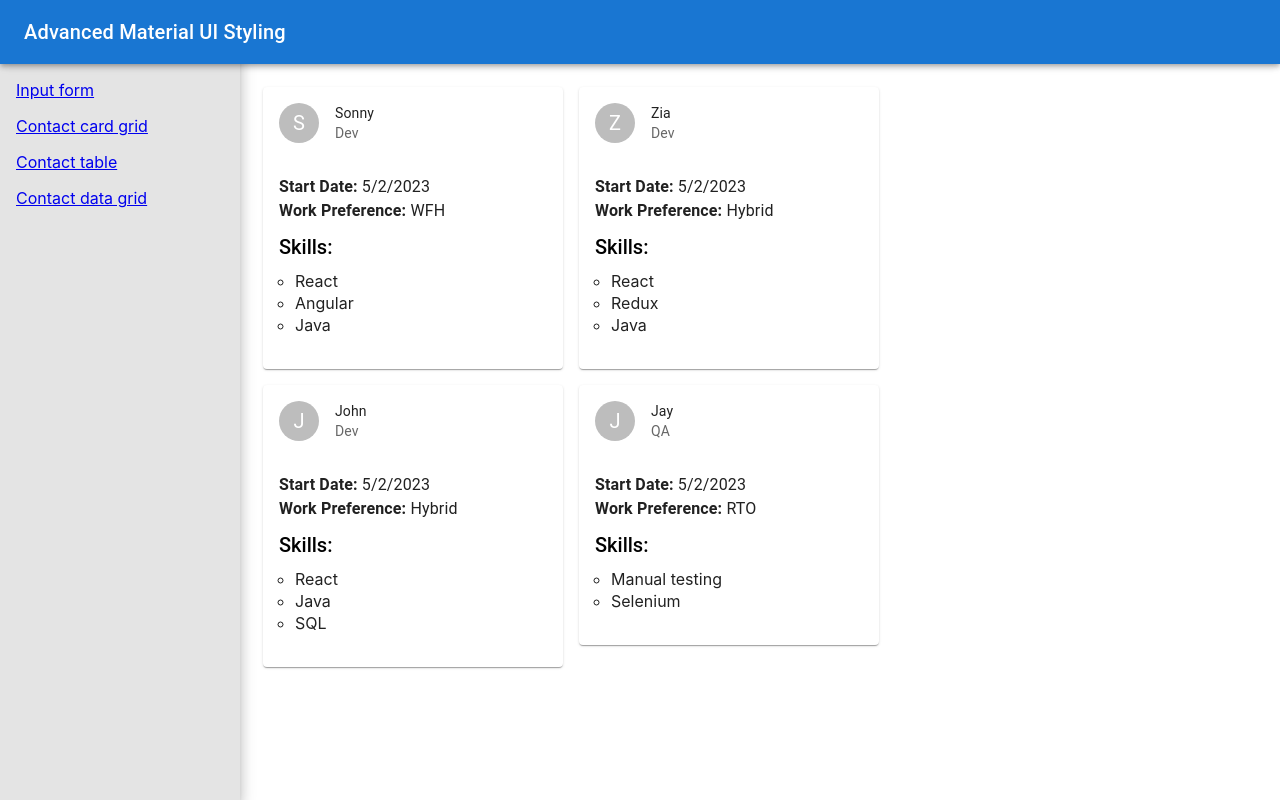
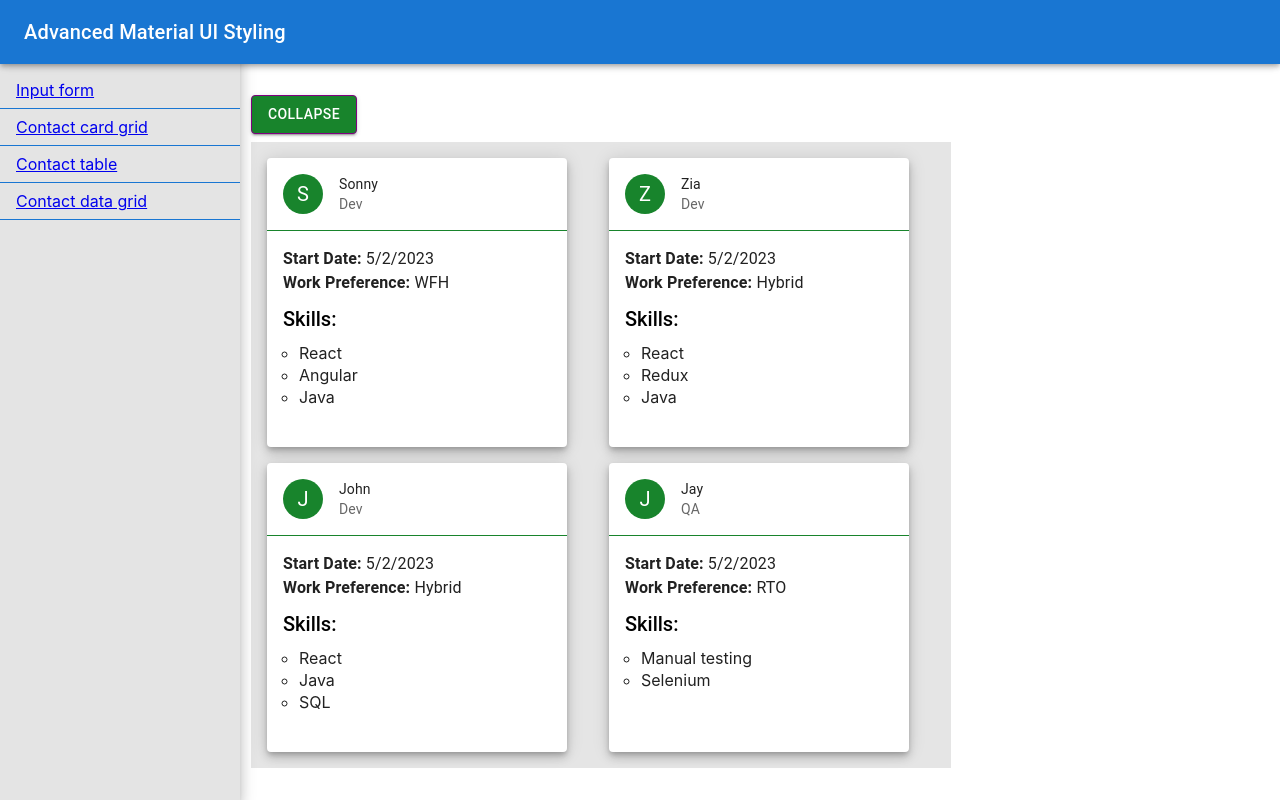
Before and after one commit to elchinovzla/beautiful-mui-app, a React (Create React App) app: page /grid in a window 1280 px wide. Built offline with nearby package versions, Linux system fonts and the light colour scheme; the HTML template or start-up script is replaced by a standard one.

Commit message:
Update styles

```diff
--- a/src/Components/Form/BeautifulTextField.tsx
+++ b/src/Components/Form/BeautifulTextField.tsx
@@ -12,6 +12,7 @@
       sx={{
         minWidth: MIN_WIDTH,
         marginRight: 2,
+        marginBottom: { xs: 2, md: 0 },
         zIndex: "drawer",
         // "& .MuiInputBase-root": { height: 80 },
         "& .MuiOutlinedInput-root.Mui-focused": {
--- a/src/Components/Form/ContactForm.tsx
+++ b/src/Components/Form/ContactForm.tsx
@@ -4,7 +4,6 @@
   Button,
   Checkbox,
   Dialog,
-  FormControl,
   ListItemText,
   MenuItem,
   Paper,
@@ -159,7 +158,6 @@
         }}
       >
         <form>
-          <FormControl>
           <StyledFormGroup row paddingtop={10}>
             <BeautifulTextField
               value={formValues.name}
@@ -194,7 +192,11 @@
               preference={formValues.preference}
               handleRadioChange={handleRadioChange}
             />
-              <Stack>
+            <Stack
+              justifyContent="space-around"
+              alignItems="center"
+              sx={{ minWidth: MIN_WIDTH }}
+            >
               <Button
                 variant="contained"
                 sx={{ height: 56, width: 100 }}
@@ -211,7 +213,6 @@
               </Button>
             </Stack>
           </StyledFormGroup>
-          </FormControl>
         </form>
       </Paper>
       <Dialog open={alertOpen} onClose={handleAlertClick}>
--- a/src/Components/Form/SkillSelect.tsx
+++ b/src/Components/Form/SkillSelect.tsx
@@ -25,7 +25,11 @@
       {...props}
       id="skill-select"
       renderValue={(select: string[]) => select.join(", ")}
-      sx={{ minWidth: MIN_WIDTH, marginRight: 2 }}
+      sx={{
+        minWidth: MIN_WIDTH,
+        marginRight: 2,
+        marginBottom: { xs: 2, md: 0 },
+      }}
       multiple
       MenuProps={{
         PaperProps: {
--- a/src/Components/Grid/ContactCardGrid.tsx
+++ b/src/Components/Grid/ContactCardGrid.tsx
@@ -1,52 +1,133 @@
-import React from "react"
-import { Avatar, Card, CardContent, CardHeader, Grid, List, ListSubheader, Typography } from "@mui/material";
+import {
+  Avatar,
+  Box,
+  Button,
+  Card,
+  CardContent,
+  CardHeader,
+  Collapse,
+  Grid,
+  List,
+  ListSubheader,
+  Typography,
+} from "@mui/material";
+import { useState } from "react";
 import { contactData } from "../../Data/ContactData";
 
+const contactILHeight = 24;
+let maxSkills = 1;
+
 const ContactCardGrid = () => {
+  const [open, setOpen] = useState(true);
+  const gridAlignProps = open
+    ? {}
+    : {
+        display: "flex",
+        justifyContent: "flex-end",
+        alignItems: "flex-end",
+      };
+
   return (
-        <Grid container spacing={2} sx={{width: 700}}>
-            {
-                contactData.map((contact) => {
+    <Box m={1}>
+      <Button
+        sx={{ marginBottom: 3 }}
+        variant="contained"
+        onClick={() => setOpen(!open)}
+      >
+        Collapse
+      </Button>
+      <Grid
+        container
+        spacing={2}
+        sx={{
+          width: 700,
+          backgroundColor: "grid.main",
+          marginLeft: 0,
+          paddingRight: 2,
+          paddingBottom: 2,
+        }}
+      >
+        {contactData.map((contact) => {
+          maxSkills =
+            (contact.skills?.length || 0) > maxSkills
+              ? contact.skills?.length || 0
+              : maxSkills;
           return (
-                        <Grid item key={contact.name}>
-                            <Card sx={{width: 300}}>
+            <Grid
+              item
+              key={contact.name}
+              xs={open ? 6 : 12}
+              sx={{ ...gridAlignProps, minHeight: 100 }}
+            >
+              <Card sx={{ width: 300, boxShadow: 6 }}>
                 <CardHeader
                   title={contact.name}
                   subheader={contact.role}
+                  sx={{
+                    borderBottom: "1px solid",
+                    borderBottomColor: "primary.main",
+                  }}
                   avatar={
-                                        <Avatar>{contact.name?.substring(0,1).toUpperCase()}</Avatar>
+                    <Avatar sx={{ backgroundColor: "primary.main" }}>
+                      {contact.name?.substring(0, 1).toUpperCase()}
+                    </Avatar>
                   }
                 />
-                                <CardContent>
+                <Collapse
+                  in={open}
+                  // timeout={2000} orientation="horizontal"
+                >
+                  <CardContent
+                    sx={{ height: 104 + maxSkills * contactILHeight }}
+                  >
                     <Typography>
-                                        <b>Start Date: </b>{contact.startDate}
+                      <b>Start Date: </b>
+                      {contact.startDate}
                     </Typography>
                     <Typography>
-                                        <b>Work Preference: </b>{contact.preference}
+                      <b>Work Preference: </b>
+                      {contact.preference}
                     </Typography>
                     <List
-                                        sx={{listStyle:'list-item', listStyleType:'circle', paddingLeft: 2}}
+                      sx={{
+                        listStyle: "list-item",
+                        listStyleType: "circle",
+                        paddingLeft: 2,
+                      }}
                       subheader={
                         <ListSubheader
-                                            sx={{right: 16, position: 'inherit', fontSize: '1.25rem', color: 'black', paddingLeft: 0}}>
+                          sx={{
+                            right: 16,
+                            position: "inherit",
+                            fontSize: "1.25rem",
+                            color: "black",
+                            paddingLeft: 0,
+                          }}
+                        >
                           Skills:
                         </ListSubheader>
                       }
                     >
-                                        {
-                                            contact.skills.map((skill) => {
-                                                return <li key={contact.name + skill} style={{paddingBottom: '2px'}}>{skill}</li>
-                                            })
-                                        }
+                      {contact.skills.map((skill) => {
+                        return (
+                          <li
+                            key={contact.name + skill}
+                            style={{ paddingBottom: "2px" }}
+                          >
+                            {skill}
+                          </li>
+                        );
+                      })}
                     </List>
                   </CardContent>
+                </Collapse>
               </Card>
             </Grid>
-                    )
-                })
-            }
+          );
+        })}
       </Grid>
-    )
-}
+    </Box>
+  );
+};
 
 export default ContactCardGrid;
--- a/src/Components/Scaffold/NavDrawer.tsx
+++ b/src/Components/Scaffold/NavDrawer.tsx
@@ -1,12 +1,16 @@
+import MenuIcon from "@mui/icons-material/Menu";
 import {
   AppBar,
   Drawer,
+  IconButton,
   List,
   ListItem,
   Toolbar,
   Typography,
+  useMediaQuery,
 } from "@mui/material";
 import { Theme, ThemeProvider, useTheme } from "@mui/material/styles";
+import { useEffect, useState } from "react";
 import { BrowserRouter, Link, Route, Routes } from "react-router-dom";
 import { BeautifulTheme } from "../../Theme/BeautifulTheme";
 import ContactDataGrid from "../DataGrid/ContactDataGrid";
@@ -14,31 +18,46 @@
 import ContactCardGrid from "../Grid/ContactCardGrid";
 import ContactTable from "../Table/ContactTable";
 
-const themedStyles = (theme: Theme) => {
+const drawerWidth = 240;
+const transitionDuration = 1000;
+
+const themedStyles = (theme: Theme, responsiveDrawerWidth: number | string) => {
   return {
     appBar: {
       zIndex: theme.zIndex.drawer + 1,
     },
-  };
-};
-const drawerWidth = 240;
-const simpleStyles = {
     drawer: {
-    width: drawerWidth,
+      width: responsiveDrawerWidth,
       "& .MuiBackdrop-root": {
         display: "none",
       },
     },
     drawerPaper: {
-    width: drawerWidth,
+      width: responsiveDrawerWidth,
       backgroundColor: "rgba(120,120,120,0.2)",
     },
     content: {
-    marginLeft: drawerWidth + 20,
+      marginLeft: 0,
       marginTop: 20,
       padding: 3,
       maxWidth: 720,
+      minWidth: 375,
+      transition: theme.transitions.create("margin", {
+        easing: theme.transitions.easing.easeOut,
+        duration: transitionDuration,
+      }),
     },
+    menuIcon: {
+      marginRight: 2,
+    },
+    contentShift: {
+      marginLeft: responsiveDrawerWidth,
+      transition: theme.transitions.create("margin", {
+        easing: theme.transitions.easing.easeOut,
+        duration: transitionDuration,
+      }),
+    },
+  };
 };
 
 export default function NavDrawer() {
@@ -49,11 +68,31 @@
     { text: "Contact data grid", route: "/datagrid" },
   ];
   const theme = useTheme();
+  const greaterThan375 = useMediaQuery("(min-width: 376px)");
+  const [open, setOpen] = useState(greaterThan375);
+  const responsiveDrawerWidth = greaterThan375 ? drawerWidth : "100%";
+  const customStyle = themedStyles(theme, responsiveDrawerWidth);
+
+  useEffect(() => {
+    setOpen(greaterThan375);
+  }, [greaterThan375]);
+
   return (
     <BrowserRouter>
       <div>
-        <AppBar position="fixed" sx={themedStyles(theme).appBar}>
+        <AppBar position="fixed" sx={customStyle.appBar}>
           <Toolbar>
+            <IconButton
+              color="inherit"
+              edge="start"
+              onClick={() => setOpen(!open)}
+              sx={{
+                ...customStyle.menuIcon,
+                display: greaterThan375 ? "none" : "",
+              }}
+            >
+              <MenuIcon />
+            </IconButton>
             <Typography variant="h6" noWrap>
               Advanced Material UI Styling
             </Typography>
@@ -62,23 +101,38 @@
         <Drawer
           disableEnforceFocus
           variant="temporary"
-          open={true}
-          sx={simpleStyles.drawer}
+          open={open}
+          sx={customStyle.drawer}
           PaperProps={{
-            sx: simpleStyles.drawerPaper,
+            sx: customStyle.drawerPaper,
             elevation: 9,
+          }}
+          transitionDuration={{
+            enter: transitionDuration,
+            exit: transitionDuration,
           }}
         >
           <Toolbar />
           <List>
             {routes.map((nav, index) => (
-              <ListItem key={nav.text}>
+              <ListItem
+                sx={{
+                  borderBottom: "1px solid black",
+                  borderBottomColor: "primary.main",
+                }}
+                key={nav.text}
+              >
                 <Link to={nav.route}>{nav.text}</Link>
               </ListItem>
             ))}
           </List>
         </Drawer>
-        <main style={simpleStyles.content}>
+        <main
+          style={{
+            ...customStyle.content,
+            ...(open ? customStyle.contentShift : {}),
+          }}
+        >
           <Toolbar />
           <ThemeProvider theme={BeautifulTheme}>
             <Routes>
```
Also changed, not shown: src/Components/DataGrid/ContactDataGrid.tsx (+94 -30 lines), src/Components/Form/PreferenceRadios.tsx (+24 -24 lines), src/Components/Table/ContactTable.tsx (+68 -25 lines). Lines whose indentation alone changed are shown as unchanged.
